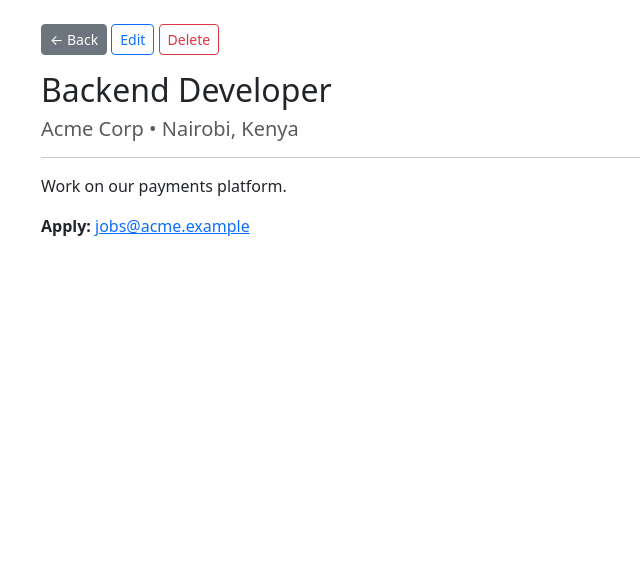
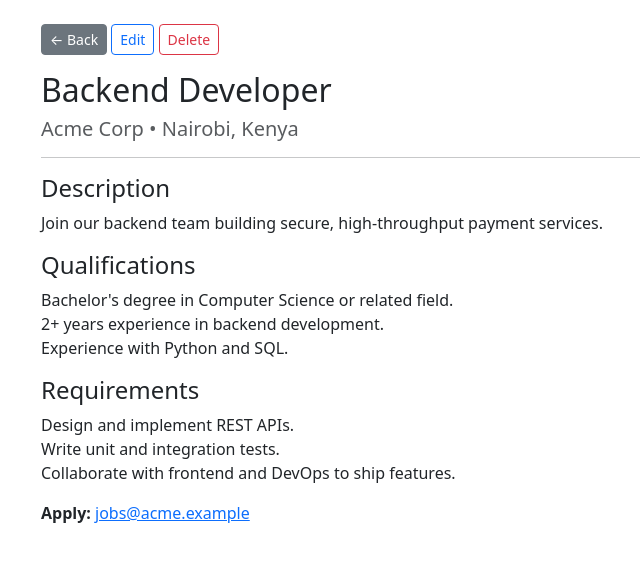
Before and after one commit to hesbonangwenyi606/Job-board, a Flask app: page /job/1 in a window 1280 px wide. Shown: the part 56-618 px from the top of the page, without its empty margins (41-681 px from the left). Run offline with Flask 3, Linux system fonts and the light colour scheme; data comes from the database, SQL or seed files in the repository.

Commit message:
description

```diff
--- a/app.py
+++ b/app.py
@@ -3,129 +3,187 @@ import sqlite3
 from pathlib import Path
 
 BASE_DIR = Path(__file__).resolve().parent
-DB_PATH = BASE_DIR / 'jobs.db'
+DB_PATH = BASE_DIR / "jobs.db"
 
 app = Flask(__name__)
-app.secret_key = 'dev-secret-key'  # replace in production
+app.secret_key = "dev-secret-key"  # replace in production
+
 
 def get_db_connection():
     conn = sqlite3.connect(DB_PATH)
     conn.row_factory = sqlite3.Row
     return conn
 
-@app.route('/')
+
+@app.route("/")
 def index():
-    q = request.args.get('q', '').strip()
+    q = request.args.get("q", "").strip()
     conn = get_db_connection()
     if q:
-        cur = conn.execute("SELECT * FROM jobs WHERE title LIKE ? OR company LIKE ? ORDER BY created_at DESC",
-                           (f'%{q}%', f'%{q}%'))
+        cur = conn.execute(
+            "SELECT * FROM jobs WHERE title LIKE ? OR company LIKE ? ORDER BY created_at DESC",
+            (f"%{q}%", f"%{q}%"),
+        )
     else:
         cur = conn.execute("SELECT * FROM jobs ORDER BY created_at DESC")
     jobs = cur.fetchall()
     conn.close()
-    return render_template('index.html', jobs=jobs, q=q)
+    return render_template("index.html", jobs=jobs, q=q)
 
-@app.route('/job/<int:job_id>')
+
+@app.route("/job/<int:job_id>")
 def job_detail(job_id):
     conn = get_db_connection()
     job = conn.execute("SELECT * FROM jobs WHERE id = ?", (job_id,)).fetchone()
     conn.close()
     if job is None:
-        flash('Job not found', 'warning')
-        return redirect(url_for('index'))
-    return render_template('job_detail.html', job=job)
+        flash("Job not found", "warning")
+        return redirect(url_for("index"))
+    return render_template("job_detail.html", job=job)
 
-@app.route('/new', methods=('GET', 'POST'))
+
+@app.route("/new", methods=("GET", "POST"))
 def new_job():
-    if request.method == 'POST':
-        title = request.form['title'].strip()
-        company = request.form['company'].strip()
-        location = request.form['location'].strip()
-        description = request.form['description'].strip()
-        apply_email = request.form['apply_email'].strip()
+    if request.method == "POST":
+        title = request.form.get("title", "").strip()
+        company = request.form.get("company", "").strip()
+        location = request.form.get("location", "").strip()
+        description = request.form.get("description", "").strip()
+        qualifications = request.form.get("qualifications", "").strip()
+        requirements = request.form.get("requirements", "").strip()
+        apply_email = request.form.get("apply_email", "").strip()
+
         if not title or not company:
-            flash('Title and company are required.', 'danger')
+            flash("Title and company are required.", "danger")
         else:
             conn = get_db_connection()
             conn.execute(
-                "INSERT INTO jobs (title, company, location, description, apply_email) VALUES (?, ?, ?, ?, ?)",
-                (title, company, location, description, apply_email)
+                "INSERT INTO jobs (title, company, location, description, qualifications, requirements, apply_email) "
+                "VALUES (?, ?, ?, ?, ?, ?, ?)",
+                (title, company, location, description, qualifications, requirements, apply_email),
             )
             conn.commit()
             conn.close()
-            flash('Job created.', 'success')
-            return redirect(url_for('index'))
-    return render_template('new_job.html')
+            flash("Job created.", "success")
+            return redirect(url_for("index"))
+    return render_template("new_job.html")
 
-@app.route('/edit/<int:job_id>', methods=('GET', 'POST'))
+
+@app.route("/edit/<int:job_id>", methods=("GET", "POST"))
 def edit_job(job_id):
     conn = get_db_connection()
     job = conn.execute("SELECT * FROM jobs WHERE id = ?", (job_id,)).fetchone()
     if job is None:
         conn.close()
-        flash('Job not found', 'warning')
-        return redirect(url_for('index'))
-    if request.method == 'POST':
-        title = request.form['title'].strip()
-        company = request.form['company'].strip()
-        location = request.form['location'].strip()
-        description = request.form['description'].strip()
-        apply_email = request.form['apply_email'].strip()
+        flash("Job not found", "warning")
+        return redirect(url_for("index"))
+
+    if request.method == "POST":
+        title = request.form.get("title", "").strip()
+        company = request.form.get("company", "").strip()
+        location = request.form.get("location", "").strip()
+        description = request.form.get("description", "").strip()
+        qualifications = request.form.get("qualifications", "").strip()
+        requirements = request.form.get("requirements", "").strip()
+        apply_email = request.form.get("apply_email", "").strip()
+
         if not title or not company:
-            flash('Title and company are required.', 'danger')
+            flash("Title and company are required.", "danger")
         else:
             conn.execute(
-                "UPDATE jobs SET title=?, company=?, location=?, description=?, apply_email=? WHERE id=?",
-                (title, company, location, description, apply_email, job_id)
+                "UPDATE jobs SET title=?, company=?, location=?, description=?, qualifications=?, requirements=?, apply_email=? WHERE id=?",
+                (title, company, location, description, qualifications, requirements, apply_email, job_id),
             )
             conn.commit()
             conn.close()
-            flash('Job updated.', 'success')
-            return redirect(url_for('job_detail', job_id=job_id))
+            flash("Job updated.", "success")
+            return redirect(url_for("job_detail", job_id=job_id))
+
     conn.close()
-    return render_template('edit_job.html', job=job)
+    return render_template("edit_job.html", job=job)
 
-@app.route('/delete/<int:job_id>', methods=('POST',))
+
+@app.route("/delete/<int:job_id>", methods=("POST",))
 def delete_job(job_id):
     conn = get_db_connection()
     conn.execute("DELETE FROM jobs WHERE id = ?", (job_id,))
     conn.commit()
     conn.close()
-    flash('Job deleted.', 'success')
-    return redirect(url_for('index'))
+    flash("Job deleted.", "success")
+    return redirect(url_for("index"))
 
-@app.route('/init-db')
+
+@app.route("/init-db")
 def init_db_route():
-    # convenience route to init DB from browser (idempotent)
     init_db()
-    flash('Database initialized (or already exists).', 'info')
-    return redirect(url_for('index'))
+    flash("Database initialized (or already exists).", "info")
+    return redirect(url_for("index"))
+
 
 def init_db():
-    if DB_PATH.exists():
-        return
+    """
+    Create the jobs table if it doesn't exist.
+    Also seeds sample jobs only if the table is empty.
+    """
     conn = sqlite3.connect(DB_PATH)
     cur = conn.cursor()
-    cur.execute("""CREATE TABLE jobs (
-        id INTEGER PRIMARY KEY AUTOINCREMENT,
-        title TEXT NOT NULL,
-        company TEXT NOT NULL,
-        location TEXT,
-        description TEXT,
-        apply_email TEXT,
-        created_at TIMESTAMP DEFAULT CURRENT_TIMESTAMP
-    )""")
-    sample = [
-        ('Backend Developer', 'Acme Corp', 'Nairobi, Kenya', 'Work on our payments platform.', 'jobs@acme.example'),
-        ('Frontend Developer', 'Greenwheels', 'Remote', 'Build UI components.', 'talent@greenwheels.example'),
-        ('Data Analyst', 'HealthTech', 'Nairobi, Kenya', 'Analyze clinical data.', 'hr@healthtech.example'),
-    ]
-    cur.executemany("INSERT INTO jobs (title, company, location, description, apply_email) VALUES (?, ?, ?, ?, ?)", sample)
-    conn.commit()
+
+    cur.execute(
+        """CREATE TABLE IF NOT EXISTS jobs (
+            id INTEGER PRIMARY KEY AUTOINCREMENT,
+            title TEXT NOT NULL,
+            company TEXT NOT NULL,
+            location TEXT,
+            description TEXT,
+            qualifications TEXT,
+            requirements TEXT,
+            apply_email TEXT,
+            created_at TIMESTAMP DEFAULT CURRENT_TIMESTAMP
+        )"""
+    )
+
+    # seed only if table is empty
+    cur.execute("SELECT COUNT(1) FROM jobs")
+    count = cur.fetchone()[0]
+    if count == 0:
+        sample = [
+            (
+                "Backend Developer",
+                "Acme Corp",
+                "Nairobi, Kenya",
+                "Join our backend team building secure, high-throughput payment services.",
+                "Bachelor's degree in Computer Science or related field.\n2+ years experience in backend development.\nExperience with Python and SQL.",
+                "Design and implement REST APIs.\nWrite unit and integration tests.\nCollaborate with frontend and DevOps to ship features.",
+                "jobs@acme.example",
+            ),
+            (
+                "Frontend Developer",
+                "Greenwheels",
+                "Remote",
+                "Build interactive, accessible UI components for our mobility platform.",
+                "3+ years building SPAs with React or Vue.\nStrong CSS and responsive design skills.",
+                "Implement pixel-perfect UI.\nImprove performance and accessibility.\nWork with designers to refine UX.",
+                "talent@greenwheels.example",
+            ),
+            (
+                "Data Analyst",
+                "HealthTech",
+                "Nairobi, Kenya",
+                "Support clinical teams by transforming data into actionable insights.",
+                "Proficiency in SQL, Excel and Python (pandas).\nExperience with data visualization tools.",
+                "Ingest and clean data.\nProduce regular reports and dashboards.\nWork closely with clinicians to validate assumptions.",
+                "hr@healthtech.example",
+            ),
+        ]
+        cur.executemany(
+            "INSERT INTO jobs (title, company, location, description, qualifications, requirements, apply_email) VALUES (?, ?, ?, ?, ?, ?, ?)",
+            sample,
+        )
+        conn.commit()
+
     conn.close()
 
-if __name__ == '__main__':
-    # initialize DB if missing
+
+if __name__ == "__main__":
     init_db()
-    app.run(debug=True, host='127.0.0.1', port=5000)
+    app.run(debug=True, host="127.0.0.1", port=5000)
--- a/templates/job_detail.html
+++ b/templates/job_detail.html
@@ -11,8 +11,21 @@
 <h2>{{ job.title }}</h2>
 <h5 class="text-muted">{{ job.company }} • {{ job.location }}</h5>
 <hr>
-<p>{{ job.description }}</p>
-<p>
+
+<h4>Description</h4>
+<p>{{ job.description or 'Not provided' }}</p>
+
+{% if job.qualifications %}
+  <h4 class="mt-3">Qualifications</h4>
+  <p>{{ job.qualifications | replace('\n', '<br>') | safe }}</p>
+{% endif %}
+
+{% if job.requirements %}
+  <h4 class="mt-3">Requirements</h4>
+  <p>{{ job.requirements | replace('\n', '<br>') | safe }}</p>
+{% endif %}
+
+<p class="mt-3">
   <strong>Apply:</strong>
   {% if job.apply_email %}
     <a href="mailto:{{ job.apply_email }}">{{ job.apply_email }}</a>
```
Also changed, not shown: init_db.py (+21 -4 lines), templates/edit_job.html (+17 -4 lines), templates/new_job.html (+17 -4 lines).
